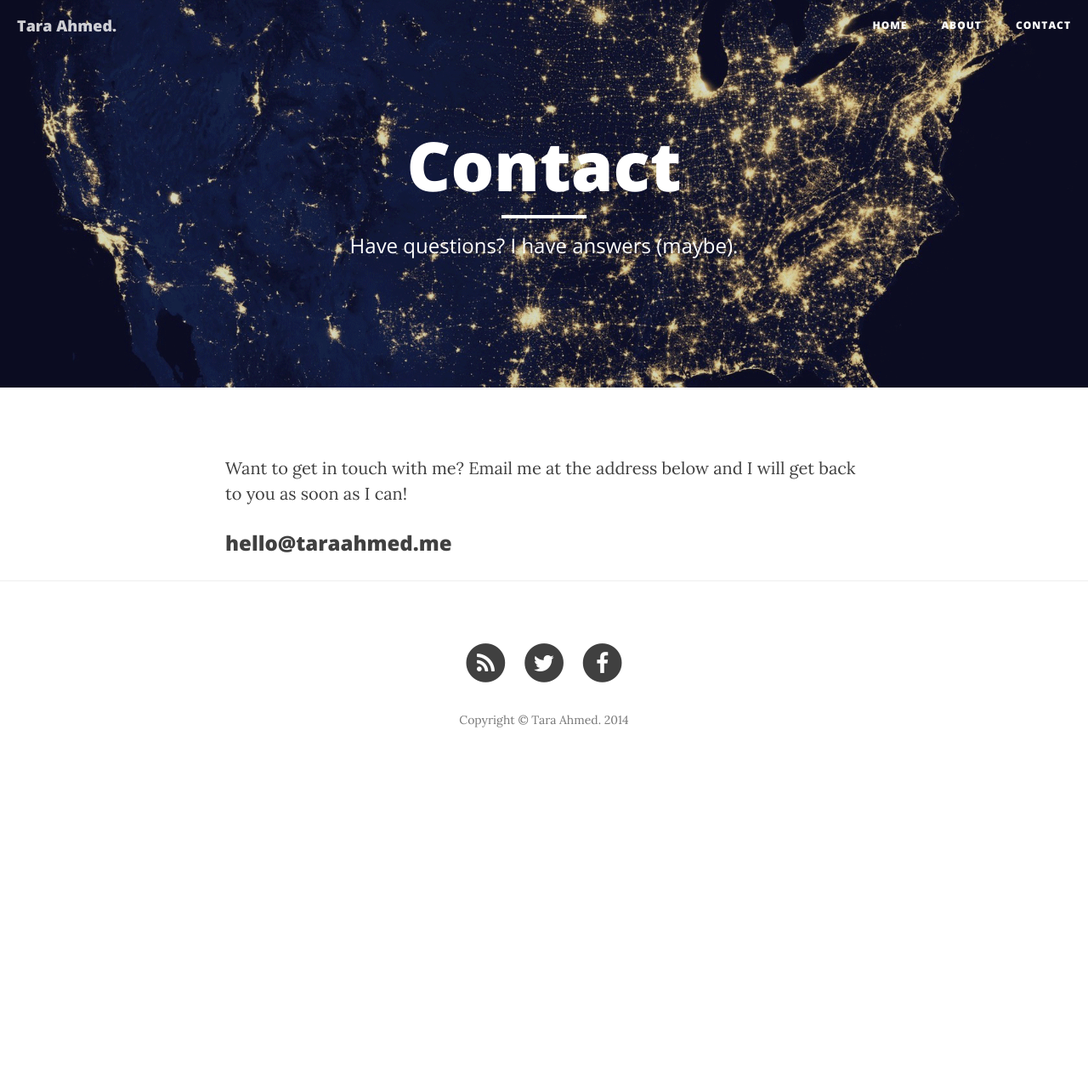
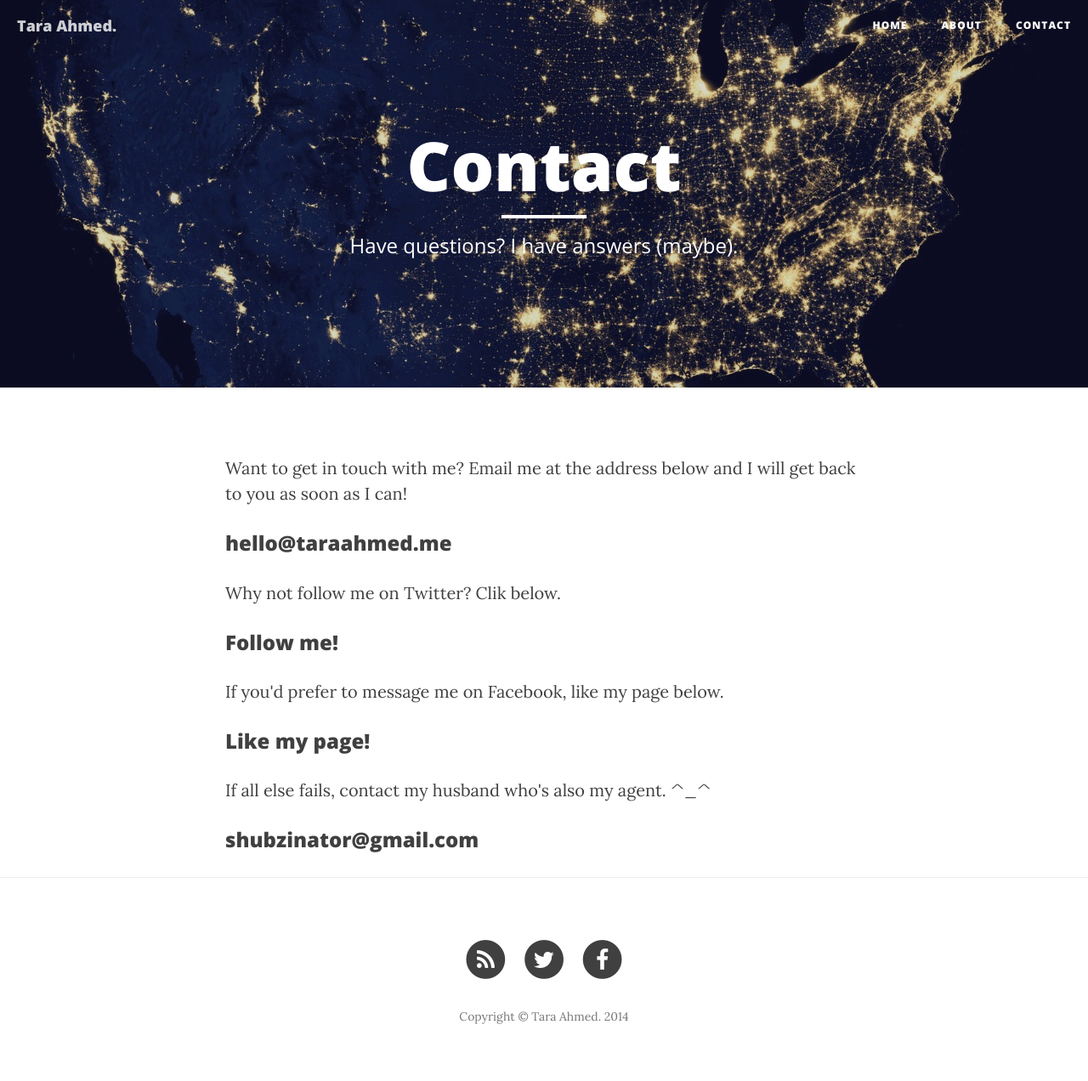
Before and after one commit to taraahmed/taraahmed.github.io, a Jekyll site: the page built from contact.html, in a window 1280 px wide. Shown: the whole page at 85% size. Built offline with Jekyll 4.4.1, drawn with Linux system fonts in a browser that asks for light colours; nearby versions of some CDN libraries; before the commit the page ends 923 px from its top, so only the background shows below that.

Commit message:
More contact methods

```diff
--- a/contact.html
+++ b/contact.html
@@ -8,6 +8,18 @@ header-img: "img/contact-bg.jpg"
 <p>Want to get in touch with me? Email me at the address below and I will get back to you as soon as I can!</p>
 
 <h3><a href="mailto:hello@taraahmed.me?subject=Hello!">hello@taraahmed.me</a></h3>
+
+<p>Why not follow me on Twitter? Clik below.</p>
+
+<h3><a href="http://twitter.com/authortaraahmed"></a>Follow me!</h3>
+
+<p>If you'd prefer to message me on Facebook, like my page below.</p>
+
+<h3><a href="http://facebook.com/authortaraamed">Like my page!</a></h3>
+
+<p>If all else fails, contact my husband who's also my agent. ^_^</p>
+
+<h3><a href="mailto:shubzinator@gmail.com?subject=Hello!">shubzinator@gmail.com</a></h3>
 
 <!--<form name="sentMessage" id="contactForm" novalidate>
     <div class="row control-group">
```
